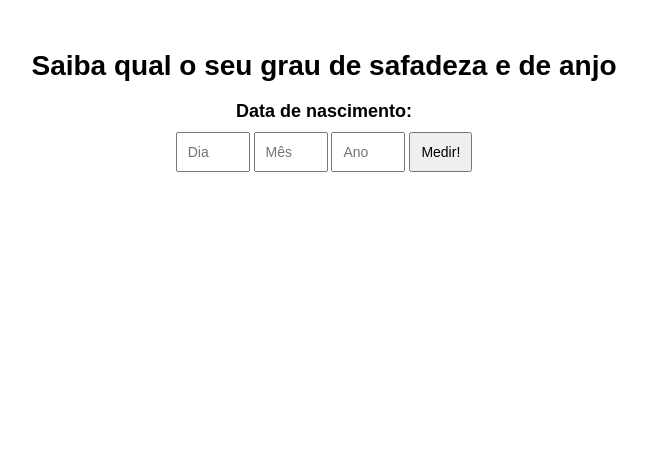
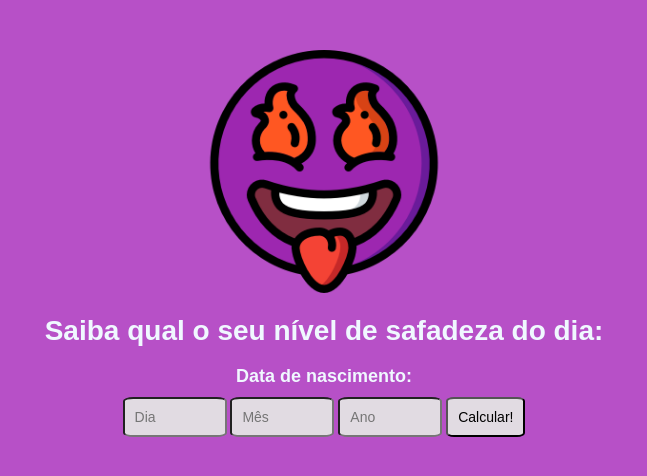
Before and after one commit to alessacrvlh/safadometro, a plain HTML site: page browser/index.html in a window 1280 px wide. Shown: the whole page, without its empty margins (316-963 px from the left). Drawn offline with Linux system fonts and the light colour scheme.

Commit message:
Add files via upload

```diff
--- a/browser/index.html
+++ b/browser/index.html
@@ -2,18 +2,29 @@
 <html>
   <head>
     <meta charset="utf-8" />
-    <title>Saiba seu grau de safadeza e anjo</title>
+    <title>Safadeza do dia</title>
 
     <link rel="stylesheet" href="./style.css" />
+    <link rel="shortcut icon" href="./assets/logo_aba.png.png" />
   </head>
 
   <body>
-    <h1>Saiba qual o seu grau de safadeza e de anjo</h1>
+    <header>
+      <div class="logo">
+        <a class="logo" href="#home">
+          <img
+            src="./assets/logo_medium.png"
+            alt="carinha de mal da cor roxa com fogo nos olhos"
+          />
+        </a>
+      </div>
+    </header>
+    <h1>Saiba qual o seu nível de safadeza do dia:</h1>
     <label>Data de nascimento:</label>
     <input data-js="day" placeholder="Dia" />
     <input data-js="month" placeholder="Mês" />
     <input data-js="year" placeholder="Ano" />
-    <button data-js="submit">Medir!</button>
+    <button data-js="submit">Calcular!</button>
 
     <div data-js="response" class="response"></div>
     <script src="wesley-safadao.js"></script>
--- a/browser/style.css
+++ b/browser/style.css
@@ -2,6 +2,16 @@ body {
   font: 14px Arial, sans-serif;
   margin: 50px;
   text-align: center;
+
+  background-color: #b750c7;
+}
+
+body h1 {
+  color: aliceblue;
+}
+
+body header .logo img {
+  width: 15.2rem;
 }
 
 label {
@@ -9,18 +19,24 @@ label {
   font-weight: 700;
   font-size: 18px;
   margin-bottom: 10px;
+  color: aliceblue;
 }
 
-input, button {
+input,
+button {
   font: 14px Arial, sans-serif;
   padding: 10px;
+  background-color: #e1dbe2;
+  border-radius: 10%;
 }
 
 input {
-  width: 50px;
+  width: 5rem;
 }
 
 .response {
   font-size: 30px;
   padding: 50px;
+  color: aliceblue;
+  font-style: bold;
 }
--- a/browser/wesley-safadao.js
+++ b/browser/wesley-safadao.js
@@ -1,13 +1,34 @@
-;(function() {
-  'use strict';
+;(function () {
+  'use strict'
+
+  const currentDate = new Date()
+  console.log(currentDate.toLocaleDateString())
+  //var d = document.querySelector('input#data').value;
+  //var [ano, mes, dia] = d.split('-');
+
+  //var d = document.querySelector('input#data').value;
+  //var [ano, mes, dia] = d.split('-').map(Number);
+
+ // var d = document.querySelector('input#data').valueAsDate;
+  //var dia = d.getUTCDate();
+  //var mes = d.getUTCMonth() + 1; // meses iniciam com o valor 0 ¯\_(ツ)_/¯
+  //var ano = d.getUTCFullYear();
 
   function wesleySafadao(day, month, year) {
-    var safadeza, anjo, sum = 0;
-    for(; +month--;) sum+= month;
-    safadeza = sum + (+year / 100) * (50 - +day);
-    anjo = 100 - safadeza;
-    return 'Você é ' + safadeza.toFixed(2) + '% safado e ' + anjo.toFixed(2) + '% anjo';
+    var safadeza,
+      anjo,
+      sum = 0
+    for (; +month--; ) sum += month
+    safadeza = sum + (+year / 100) * (50 - +day)
+    anjo = 100 - safadeza
+    return (
+      'Hoje você está ' +
+      anjo.toFixed(2) +
+      '% anjo e ' +
+      safadeza.toFixed(2) +
+      '% vagabundo!'
+    )
   }
 
-  window.wesleySafadao = wesleySafadao;
-})();
+  window.wesleySafadao = wesleySafadao
+})()
```
Also changed, not shown: browser/assets/logo_aba.png.png (added), browser/assets/logo_big.png (added), browser/assets/logo_medium.png (added).
